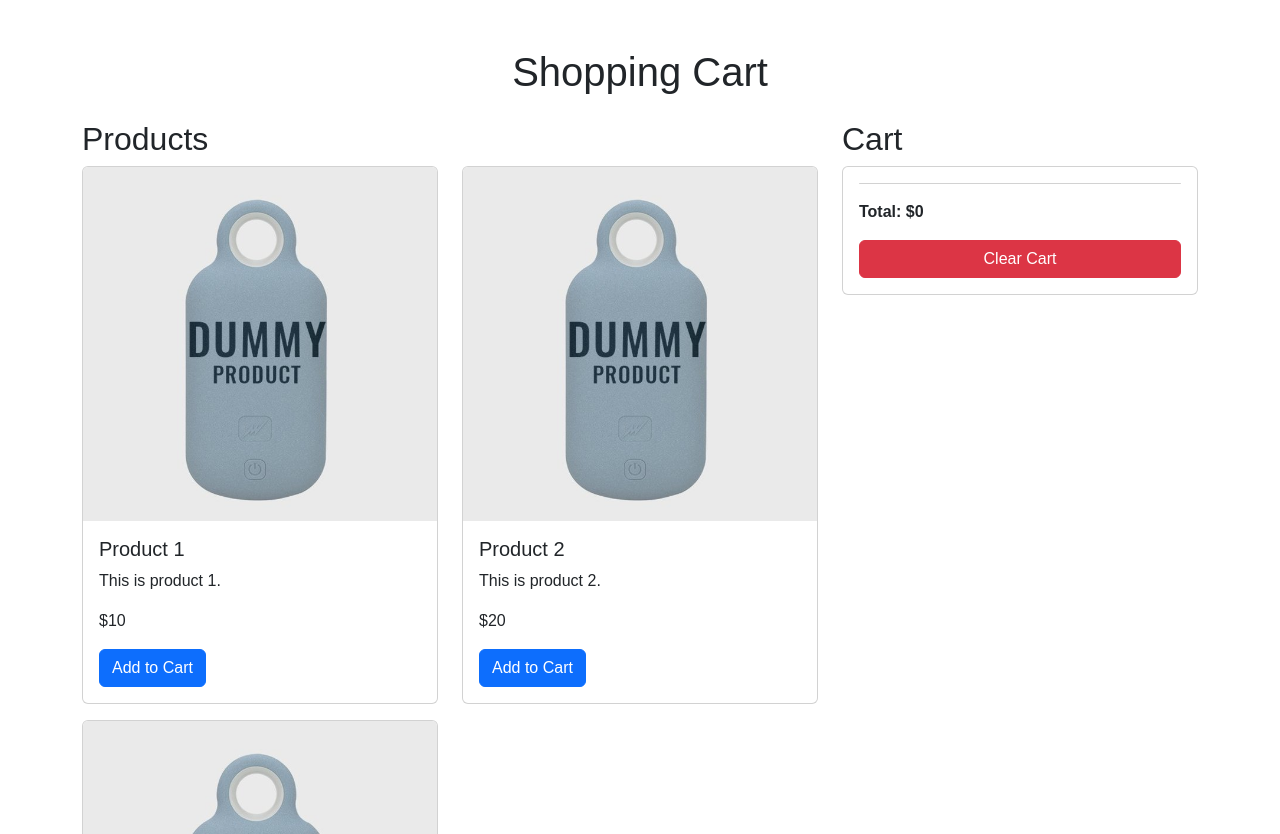
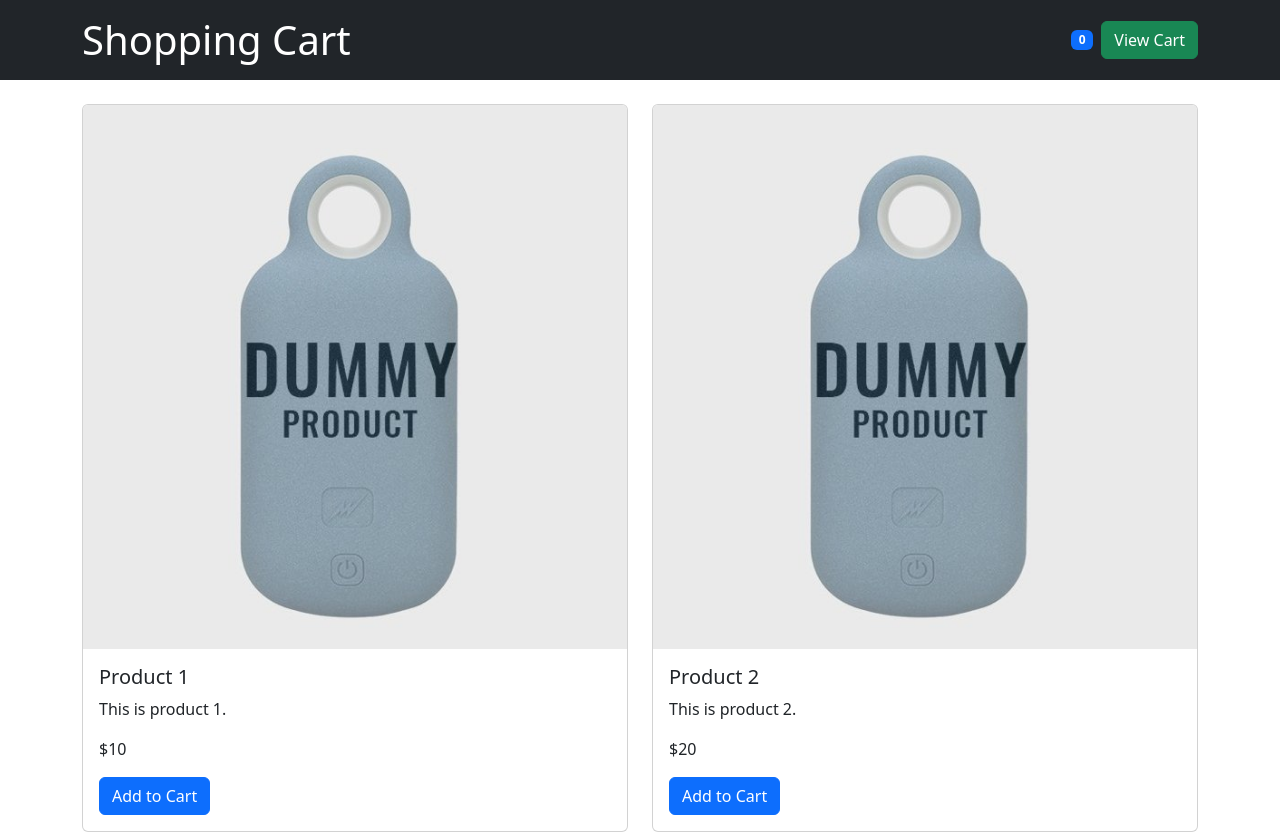
Before and after one commit to thechamon/shoppingcart, a plain HTML site: page index.html in a window 1280 px wide. Shown: the top 834 px of the page. Drawn offline with nearby package versions, Linux system fonts and the light colour scheme.

Commit message:
index.html

```diff
--- a/index.html
+++ b/index.html
@@ -4,30 +4,53 @@
   <meta charset="UTF-8">
   <meta name="viewport" content="width=device-width, initial-scale=1.0">
   <title>Shopping Cart</title>
-  <link href="https://cdn.jsdelivr.net/npm/bootstrap@5.3.0/dist/css/bootstrap.min.css" rel="stylesheet">
-  <link rel="stylesheet" href="style.css">
+  <!-- Bootstrap CSS -->
+  <link href="https://cdn.jsdelivr.net/npm/bootstrap@5.3.0-alpha1/dist/css/bootstrap.min.css" rel="stylesheet">
+  <link rel="stylesheet" href="styles.css">
 </head>
 <body>
-  <div class="container my-5">
-    <h1 class="text-center mb-4">Shopping Cart</h1>
-    <div class="row">
-      <!-- Product List -->
-      <div class="col-md-8">
-        <h2>Products</h2>
-        <div id="product-list" class="row"></div>
-      </div>
-      <!-- Cart -->
-      <div class="col-md-4">
-        <h2>Cart</h2>
-        <div id="cart" class="card p-3">
-          <ul id="cart-items" class="list-group mb-3"></ul>
-          <p class="fw-bold">Total: $<span id="total-price">0</span></p>
-          <button id="clear-cart" class="btn btn-danger w-100">Clear Cart</button>
+  <!-- Header -->
+  <header class="bg-dark text-white p-3">
+    <div class="container">
+      <div class="d-flex justify-content-between align-items-center">
+        <h1 class="mb-0">Shopping Cart</h1>
+        <div class="d-flex align-items-center">
+          <span id="cart-count" class="badge bg-primary me-2">0</span>
+          <button id="view-cart" class="btn btn-success">View Cart</button>
         </div>
       </div>
     </div>
-  </div>
+  </header>
 
+  <!-- Main Content -->
+  <main class="container my-4">
+    <!-- Product List -->
+    <section id="product-list" class="row row-cols-1 row-cols-md-3 g-4"></section>
+
+    <!-- Cart Modal -->
+    <div id="cart-modal" class="modal fade" tabindex="-1">
+      <div class="modal-dialog">
+        <div class="modal-content">
+          <div class="modal-header">
+            <h5 class="modal-title">Your Cart</h5>
+            <button type="button" class="btn-close" data-bs-dismiss="modal"></button>
+          </div>
+          <div class="modal-body">
+            <div id="cart-items"></div>
+            <p class="fw-bold">Total: $<span id="cart-total">0.00</span></p>
+          </div>
+          <div class="modal-footer">
+            <button id="clear-cart" class="btn btn-danger">Clear Cart</button>
+            <button type="button" class="btn btn-secondary" data-bs-dismiss="modal">Close</button>
+          </div>
+        </div>
+      </div>
+    </div>
+  </main>
+
+  <!-- Bootstrap JS and Popper.js -->
+  <script src="https://cdn.jsdelivr.net/npm/@popperjs/core@2.11.6/dist/umd/popper.min.js"></script>
+  <script src="https://cdn.jsdelivr.net/npm/bootstrap@5.3.0-alpha1/dist/js/bootstrap.min.js"></script>
   <script src="script.js"></script>
 </body>
 </html>
```
